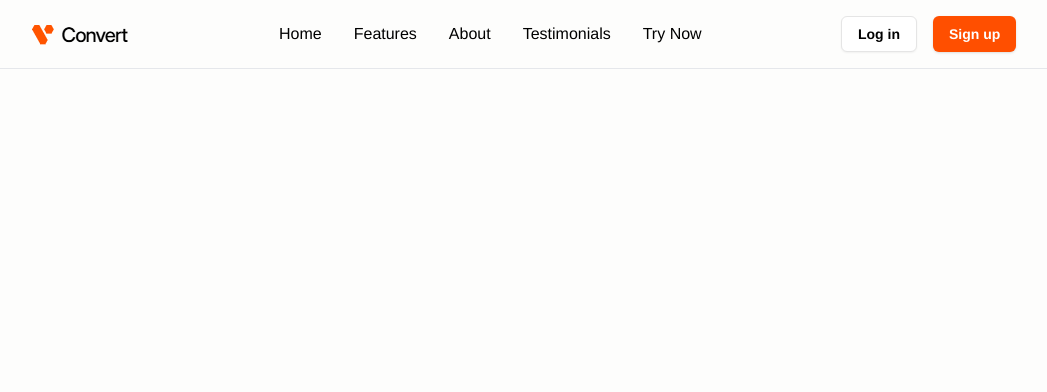
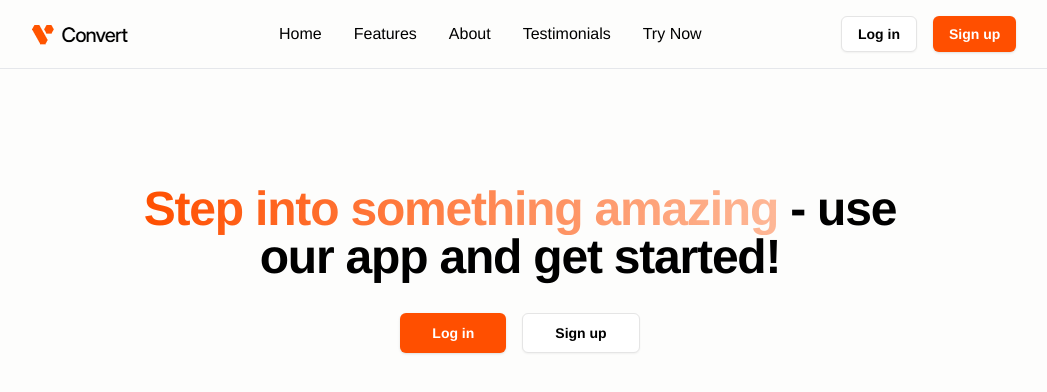
Before and after one commit to shlok-2003/snap-habit, a React (Vite) app in the folder landing/: page / in a window 1280 px wide. Shown: the top 392 px of the page, without its empty margins (120-1167 px from the left). Built offline with nearby package versions, Linux system fonts and the light colour scheme; no server answers.

Commit message:
added url from env

```diff
--- a/landing/src/app.tsx
+++ b/landing/src/app.tsx
@@ -1,9 +1,11 @@
 import Navbar from "@/components/navbar";
+import TryNow from "./components/try-now";
 
 export default function App() {
     return (
         <main className="flex min-h-screen flex-col bg-custom-white space-y-5 font-helvetica">
             <Navbar />
+            <TryNow />
         </main>
     );
 }
--- /dev/null
+++ b/landing/src/components/try-now.tsx
@@ -0,0 +1,35 @@
+import { Button } from "@/components/ui/button";
+
+export default function TryNow() {
+    return (
+        <section className="py-24 px-4 text-center">
+            <div className="max-w-3xl mx-auto space-y-8">
+                <h1 className="text-4xl max-md:text-3xl font-bold tracking-tight sm:text-5xl">
+                    <span className="bg-gradient-to-r from-custom-orange to-custom-orange/40 text-transparent bg-clip-text">
+                        Step into something amazing
+                    </span>{" "}
+                    - use our app and get started!
+                </h1>
+                <div className="flex items-center justify-center gap-4">
+                    <a href={process.env.VITE_PUBLIC_CLIENT_BASE_LOGIN_URL}>
+                        <Button
+                            size="lg"
+                            className="bg-custom-orange text-white font-semibold hover:bg-custom-orange/90 max-md:text-sm flex max-md:px-3 max-md:py-0"
+                        >
+                            Log in
+                        </Button>
+                    </a>
+                    <a href={process.env.VITE_PUBLIC_CLIENT_BASE_SIGNUP_URL}>
+                        <Button
+                            variant="outline"
+                            size="lg"
+                            className="flex font-semibold max-md:text-sm max-md:px-3 max-md:py-0"
+                        >
+                            Sign up
+                        </Button>
+                    </a>
+                </div>
+            </div>
+        </section>
+    );
+}
--- a/landing/tailwind.config.js
+++ b/landing/tailwind.config.js
@@ -1,4 +1,5 @@
 import defaultTheme from "tailwindcss/defaultTheme";
+import animate from "tailwindcss-animate";
 
 /** @type {import('tailwindcss').Config} */
 export default {
@@ -31,5 +32,5 @@ export default {
             },
         },
     },
-    plugins: [require("tailwindcss-animate")],
+    plugins: [animate],
 };
```
